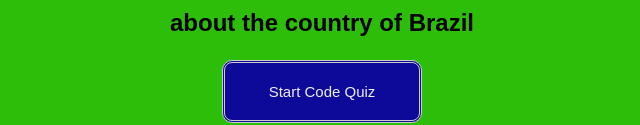
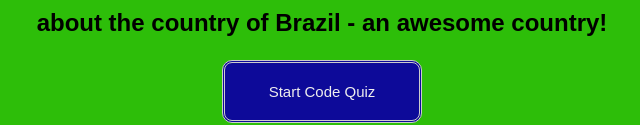
Before and after one commit to Elli360/Brazilquiz, a plain HTML site: page index.html in a window 1280 px wide. Shown: the part 510-635 px from the top of the page, without its empty margins (326-966 px from the left). Drawn offline with Linux system fonts and the light colour scheme.

Commit message:
made a small change to the h2 tag

```diff
--- a/index.html
+++ b/index.html
@@ -14,7 +14,7 @@
             </div>
         <div id="startpage">
             <h2>This quiz will test your knowledge</h2>
-            <h2>about the country of Brazil</h2>
+            <h2>about the country of Brazil - an awesome country!</h2>
         <button id="startbtn">Start Code Quiz</button>
         </div>
 
```
